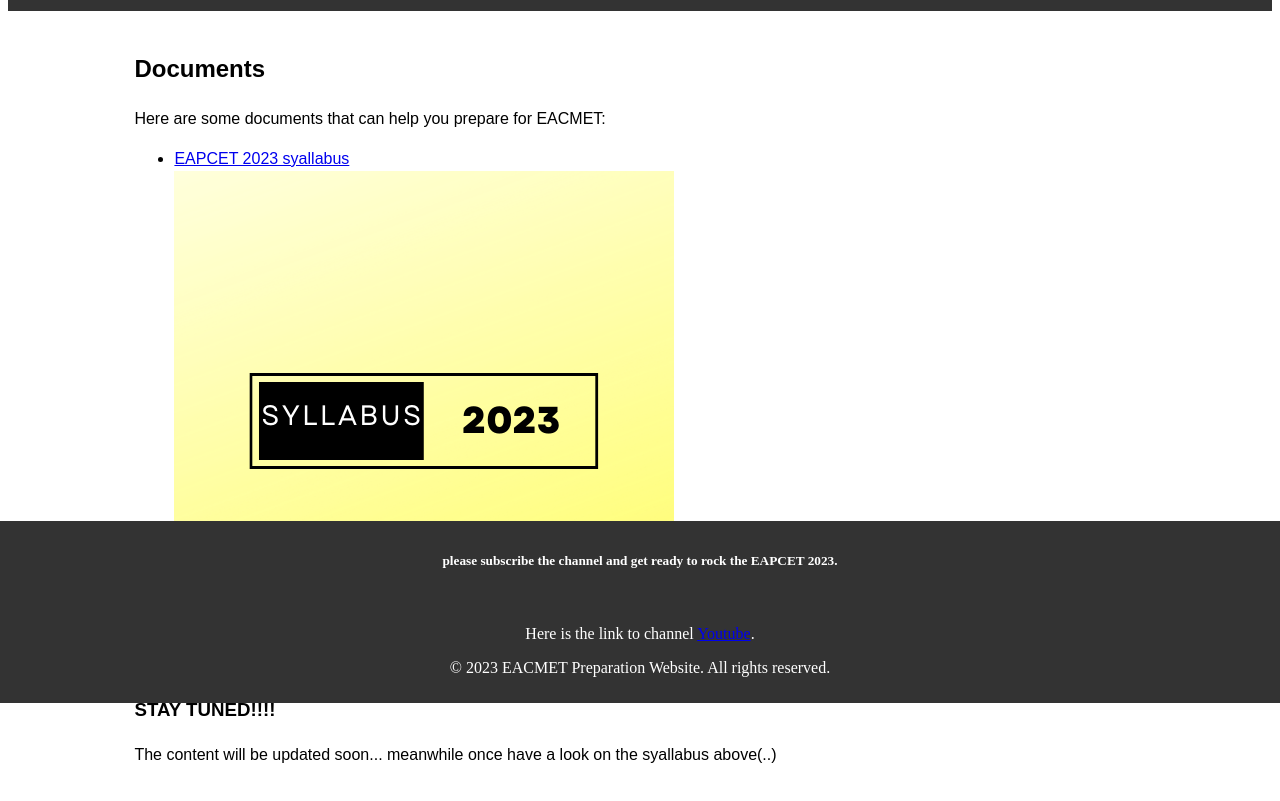
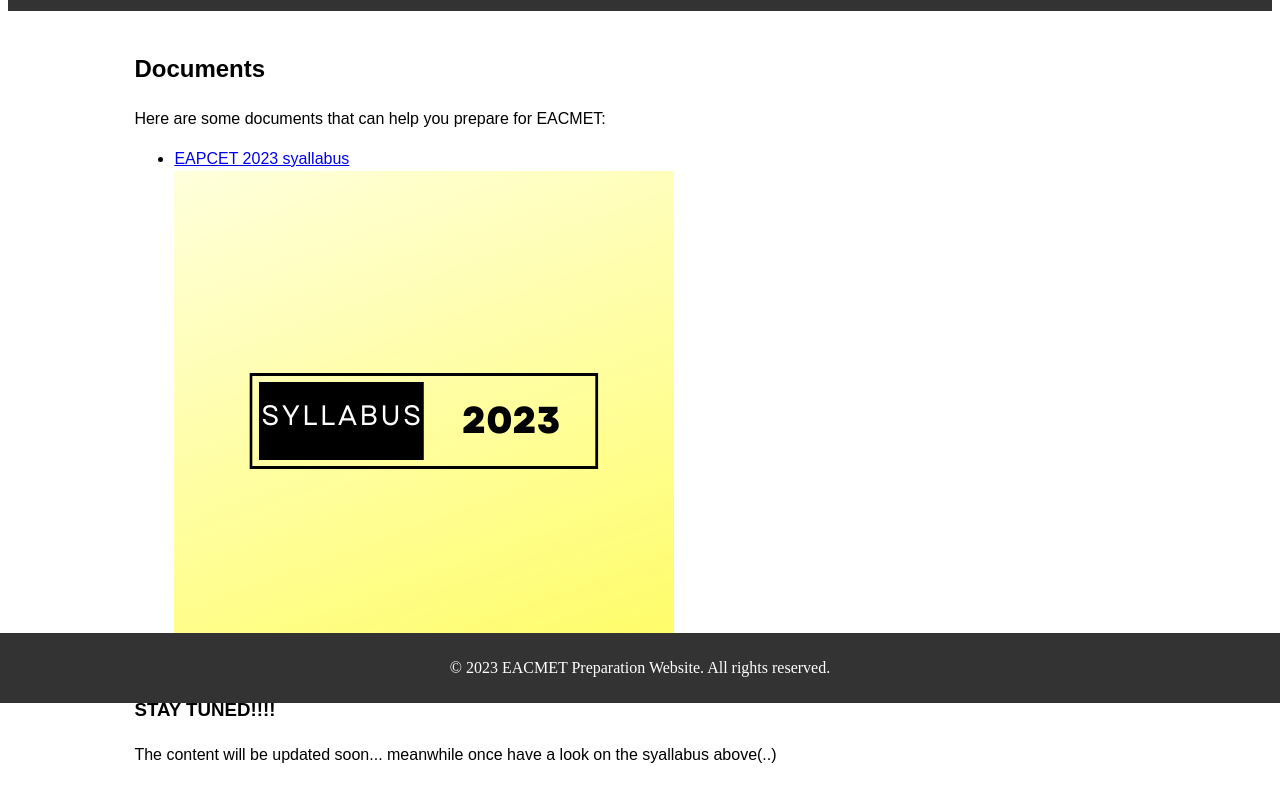
Before and after one commit to eapcet2023/eapcet, a plain HTML site: page index.html in a window 1280 px wide. Shown: the part 97-898 px from the top of the page. Drawn offline with Linux system fonts and the light colour scheme.

Commit message:
Update index.html

```diff
--- a/index.html
+++ b/index.html
@@ -34,11 +34,6 @@
 
 	</main>
 	<footer class="footer">
-
-        <p>
-            <h5>please subscribe the channel and get ready to rock the EAPCET 2023.</h5><br>
-            <p>Here is the link to channel <a href="https://www.youtube.com/@eapcet2023_preparation/featured">Youtube</a>.</p>
-        </p>
 		<p>&copy; 2023 EACMET Preparation Website. All rights reserved.</p>
 	</footer>
 </body>
```
